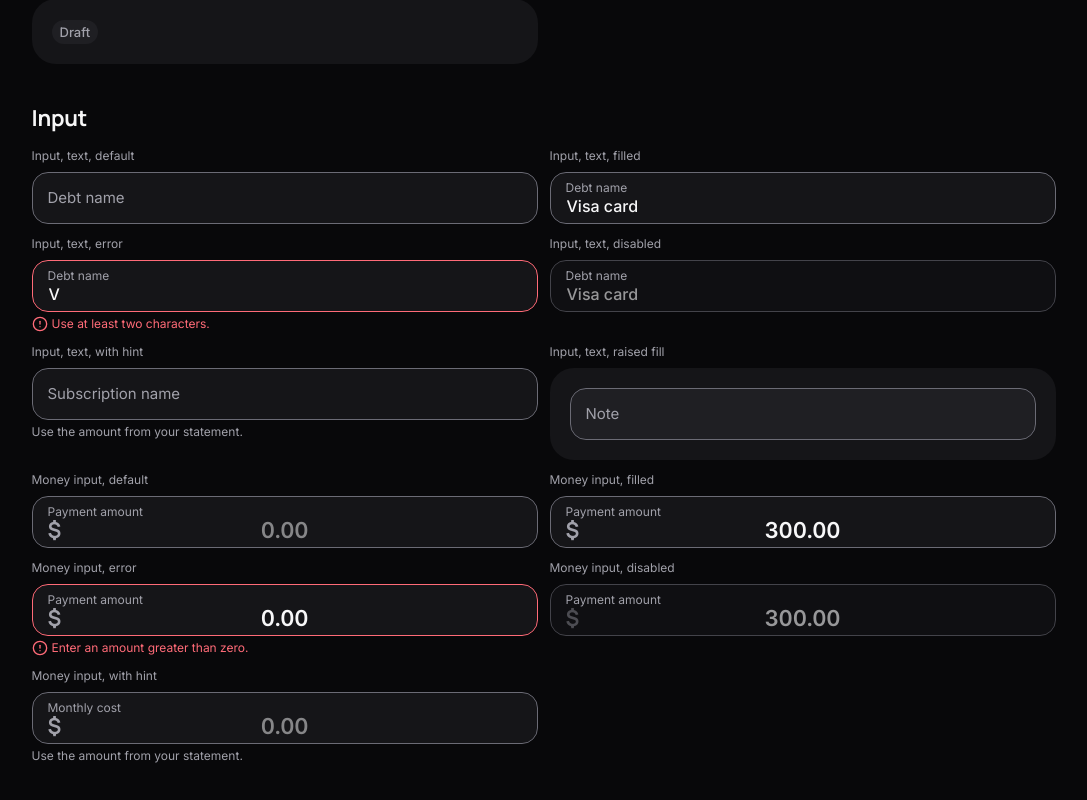
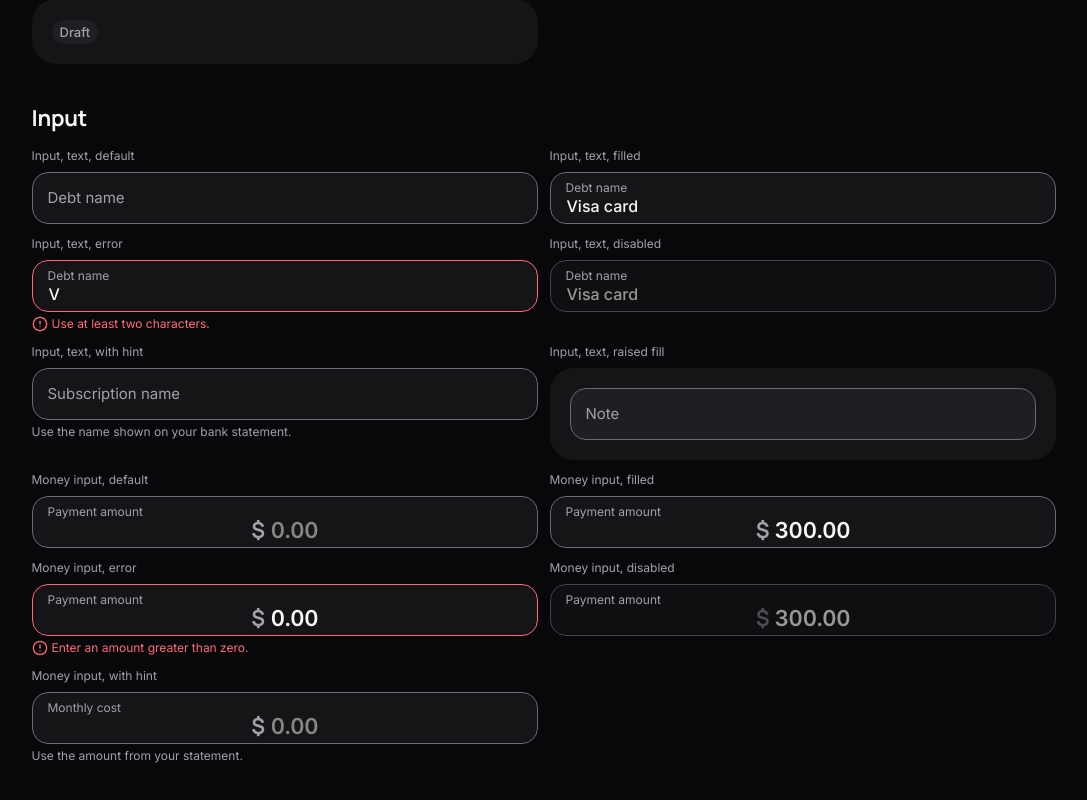
Before and after one commit to loubyl/CashCrypt, a Next.js app: page /styleguide in a window 1280 px wide. Shown: the part 4122-4922 px from the top of the page, without its empty margins (89-1176 px from the left). Built offline with nearby package versions, Linux system fonts and the light colour scheme.

Commit message:
fix(ui): money input keeps raw text while typing, commits on blur

```diff
--- a/src/components/styleguide/StyleguideContent.tsx
+++ b/src/components/styleguide/StyleguideContent.tsx
@@ -476,6 +476,7 @@ function ChipSection() {
 
 const INPUT_ERROR_TEXT = "Enter an amount greater than zero.";
 const INPUT_HINT_TEXT = "Use the amount from your statement.";
+const NAME_HINT_TEXT = "Use the name shown on your bank statement.";
 
 function InputSection() {
   return (
@@ -493,7 +494,7 @@ function InputSection() {
         <Input label="Debt name" defaultValue="Visa card" disabled />
       </CardShowcaseItem>
       <CardShowcaseItem label="Input, text, with hint">
-        <Input label="Subscription name" hint={INPUT_HINT_TEXT} />
+        <Input label="Subscription name" hint={NAME_HINT_TEXT} />
       </CardShowcaseItem>
       <CardShowcaseItem label="Input, text, raised fill">
         <Card>
--- a/src/components/ui/Input.tsx
+++ b/src/components/ui/Input.tsx
@@ -5,11 +5,12 @@ import { motion, useReducedMotion } from "framer-motion";
 import {
   forwardRef,
   useId,
+  useState,
   type ChangeEvent,
   type ComponentPropsWithoutRef,
   type FocusEvent,
 } from "react";
-import { formatMoneyOnBlur, sanitizeMoneyInput } from "@/lib/utils/money";
+import { commitMoneyInput, filterMoneyKeystroke } from "@/lib/utils/money";
 import { SHAKE_DURATION_S, SHAKE_PX, type LayoutClassName } from "./motionTokens";
 
 const ICON_SIZE_PX = 16;
@@ -29,11 +30,21 @@ const FILL_CLASSES: Record<InputFill, string> = {
 };
 
 const BASE_FIELD_CLASSES =
-  "peer h-13 w-full rounded-md border bg-clip-padding px-4 pb-1 pt-5 font-sans text-body-lg text-ink " +
+  "peer h-13 w-full rounded-md border bg-clip-padding pb-1 pt-5 font-sans text-body-lg text-ink " +
   "outline-none focus-visible:outline-2 focus-visible:outline-offset-2 focus-visible:outline-focus " +
   "disabled:cursor-not-allowed disabled:opacity-60";
 
-const MONEY_FIELD_CLASSES = "px-10 text-center font-display text-title tabular-nums";
+const TEXT_FIELD_CLASSES = "px-4";
+
+// The "$" prefix and the number are centered together as one group. The prefix sits in a
+// fixed-width box (w-5) right before the number, so the input text is shifted right by half
+// that width: left padding = right padding (px-4) + prefix box (w-5) = pl-9.
+const MONEY_FIELD_CLASSES = "pl-9 pr-4 text-center font-display text-title tabular-nums";
+const MONEY_PREFIX_GROUP_CLASSES =
+  "pointer-events-none absolute inset-0 flex items-center justify-center overflow-hidden pb-1 pt-5";
+const MONEY_PREFIX_CLASSES = "w-5 shrink-0 text-left font-display text-title text-ink-secondary";
+// Invisible copy of the shown text, in the input's font, so the group has the text's width.
+const MONEY_GHOST_CLASSES = "invisible whitespace-pre font-display text-title tabular-nums";
 
 const LABEL_BASE_CLASSES =
   "pointer-events-none absolute left-4 font-sans text-ink-secondary transition-all duration-200 " +
@@ -96,6 +107,10 @@ export const Input = forwardRef<HTMLInputElement, InputProps>(function Input(
   },
   ref,
 ) {
+  // Text currently shown in an uncontrolled money field, used only to place the "$" prefix.
+  const [typed, setTyped] = useState(() =>
+    rest.value !== undefined ? String(rest.value) : String(rest.defaultValue ?? ""),
+  );
   const generatedId = useId();
   const reduced = Boolean(useReducedMotion());
   const inputId = id ?? generatedId;
@@ -110,31 +125,39 @@ export const Input = forwardRef<HTMLInputElement, InputProps>(function Input(
     hint ? hintId : undefined,
   );
 
+  // While typing, the money field only filters characters and keeps the raw text, because the
+  // comma rule needs the whole value ("1," must not become "1." before "000" arrives).
   const handleChange = (event: ChangeEvent<HTMLInputElement>) => {
     if (isMoney) {
-      const sanitized = sanitizeMoneyInput(event.target.value);
-      if (sanitized !== event.target.value) {
-        event.target.value = sanitized;
+      const filtered = filterMoneyKeystroke(event.target.value);
+      if (filtered !== event.target.value) {
+        event.target.value = filtered;
       }
+      setTyped(filtered);
     }
     onChange?.(event);
   };
 
+  // On blur the money field commits: full sanitizing and 2-decimal formatting. The committed
+  // value is written through the native setter, so the parent's onChange receives it, and
+  // onBlur then sees it in event.target.value.
   const handleBlur = (event: FocusEvent<HTMLInputElement>) => {
     if (isMoney) {
-      const formatted = formatMoneyOnBlur(event.target.value);
-      if (formatted !== event.target.value) {
-        writeNativeValue(event.target, formatted);
+      const committed = commitMoneyInput(event.target.value);
+      if (committed !== event.target.value) {
+        writeNativeValue(event.target, committed);
       }
     }
     onBlur?.(event);
   };
 
+  const shownMoneyText = rest.value !== undefined ? String(rest.value) : typed;
+
   const fieldClasses = [
     BASE_FIELD_CLASSES,
     FILL_CLASSES[fill],
     hasError ? "border-blood" : "border-control",
-    isMoney ? MONEY_FIELD_CLASSES : "",
+    isMoney ? MONEY_FIELD_CLASSES : TEXT_FIELD_CLASSES,
   ]
     .filter(Boolean)
     .join(" ");
@@ -152,11 +175,9 @@ export const Input = forwardRef<HTMLInputElement, InputProps>(function Input(
         transition={{ duration: shake ? SHAKE_DURATION_S : 0 }}
       >
         {isMoney ? (
-          <span
-            aria-hidden="true"
-            className="pointer-events-none absolute left-4 top-5 font-display text-title text-ink-secondary"
-          >
-            {CURRENCY_PREFIX}
+          <span aria-hidden="true" data-money-prefix-group className={MONEY_PREFIX_GROUP_CLASSES}>
+            <span className={MONEY_PREFIX_CLASSES}>{CURRENCY_PREFIX}</span>
+            <span className={MONEY_GHOST_CLASSES}>{shownMoneyText === "" ? MONEY_PLACEHOLDER : shownMoneyText}</span>
           </span>
         ) : null}
         <input
--- a/src/lib/utils/money.ts
+++ b/src/lib/utils/money.ts
@@ -79,6 +79,30 @@ export function sanitizeMoneyInput(raw: string): string {
 }
 
 /**
+ * Keystroke filter for the Money_Input while the user is typing: keeps digits, "," and "."
+ * and drops every other character, without interpreting separators. The comma rule needs
+ * the whole value (a comma followed by 3 digits is a thousands separator), so it runs only
+ * on commit, in `commitMoneyInput`.
+ */
+export function filterMoneyKeystroke(raw: string): string {
+  if (typeof raw !== "string") {
+    return "";
+  }
+  let result = "";
+  for (const char of raw) {
+    if (isDigit(char) || char === COMMA || char === DECIMAL_SEPARATOR) {
+      result += char;
+    }
+  }
+  return result;
+}
+
+/** The committed Money_Input value: full sanitizing, then 2-decimal formatting. */
+export function commitMoneyInput(raw: string): string {
+  return formatMoneyOnBlur(sanitizeMoneyInput(raw));
+}
+
+/**
  * Formats a sanitized value to exactly 2 fractional digits.
  * Returns "" when the value holds no digit ("" or ".").
  */
```
Also changed, not shown: .kiro/specs/design-system-foundation/design.md, .kiro/specs/design-system-foundation/tasks.md, 2 other files (tests, documents, lock files or other folders).
